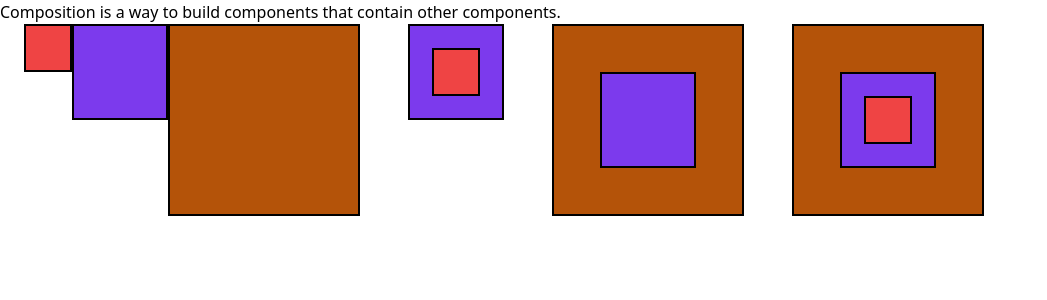
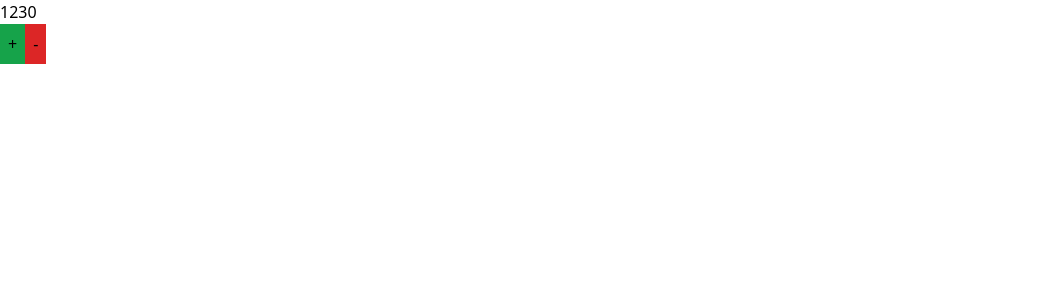
Before and after one commit to muhammedbayhan/react-overview, a React (Vite) app: page / in a window 1280 px wide. Shown: the top 300 px of the page, without its empty margins (0-1047 px from the left). Built offline with nearby package versions, Linux system fonts and the light colour scheme.

Commit message:
redux counter

```diff
--- a/package.json
+++ b/package.json
@@ -10,9 +10,11 @@
     "preview": "vite preview"
   },
   "dependencies": {
+    "@reduxjs/toolkit": "^2.4.0",
     "axios": "^1.7.7",
     "react": "^18.3.1",
-    "react-dom": "^18.3.1"
+    "react-dom": "^18.3.1",
+    "react-redux": "^9.1.2"
   },
   "devDependencies": {
     "@eslint/js": "^9.13.0",
--- a/src/main.jsx
+++ b/src/main.jsx
@@ -1,6 +1,12 @@
-import { StrictMode } from "react";
 import { createRoot } from "react-dom/client";
 import "./index.css";
 import App from "./App.jsx";
+import { Provider } from "react-redux";
+import { store } from "./redux/store.js";
+import Counter from "./redux/views/Counter.jsx";
 
-createRoot(document.getElementById("root")).render(<App />);
+createRoot(document.getElementById("root")).render(
+  <Provider store={store}>
+    <Counter />
+  </Provider>
+);
--- /dev/null
+++ b/src/redux/features/counterSlice.js
@@ -0,0 +1,25 @@
+import { createSlice } from "@reduxjs/toolkit";
+
+const initialState = {
+  value: 1230,
+};
+
+export const counterSlice = createSlice({
+  name: "counter",
+  initialState,
+  reducers: {
+    increment: (state) => {
+      state.value += 1;
+    },
+    decrement: (state) => {
+      state.value -= 1;
+    },
+    incrementByAmount: (state, action) => {
+      state.value += action.payload;
+    },
+  },
+});
+
+export const { increment, decrement, incrementByAmount } = counterSlice.actions;
+
+export default counterSlice.reducer;
--- /dev/null
+++ b/src/redux/store.js
@@ -0,0 +1,8 @@
+import { configureStore } from "@reduxjs/toolkit";
+import counterReducer from "./features/counterSlice";
+
+export const store = configureStore({
+  reducer: {
+    counter: counterReducer,
+  },
+});
--- /dev/null
+++ b/src/redux/views/Counter.jsx
@@ -0,0 +1,25 @@
+import React from "react";
+import { useDispatch, useSelector } from "react-redux";
+import { decrement, increment } from "../features/counterSlice";
+
+const Counter = () => {
+  const count = useSelector((state) => state.counter.value);
+  const dispatch = useDispatch();
+
+  return (
+    <div>
+      {count}
+
+      <div className="flex">
+        <div className="bg-green-600 p-2" onClick={() => dispatch(increment())}>
+          +
+        </div>
+        <div className="bg-red-600 p-2" onClick={() => dispatch(decrement())}>
+          -
+        </div>
+      </div>
+    </div>
+  );
+};
+
+export default Counter;
```
Also changed, not shown: 1 other file (tests, documents, lock files or other folders).
